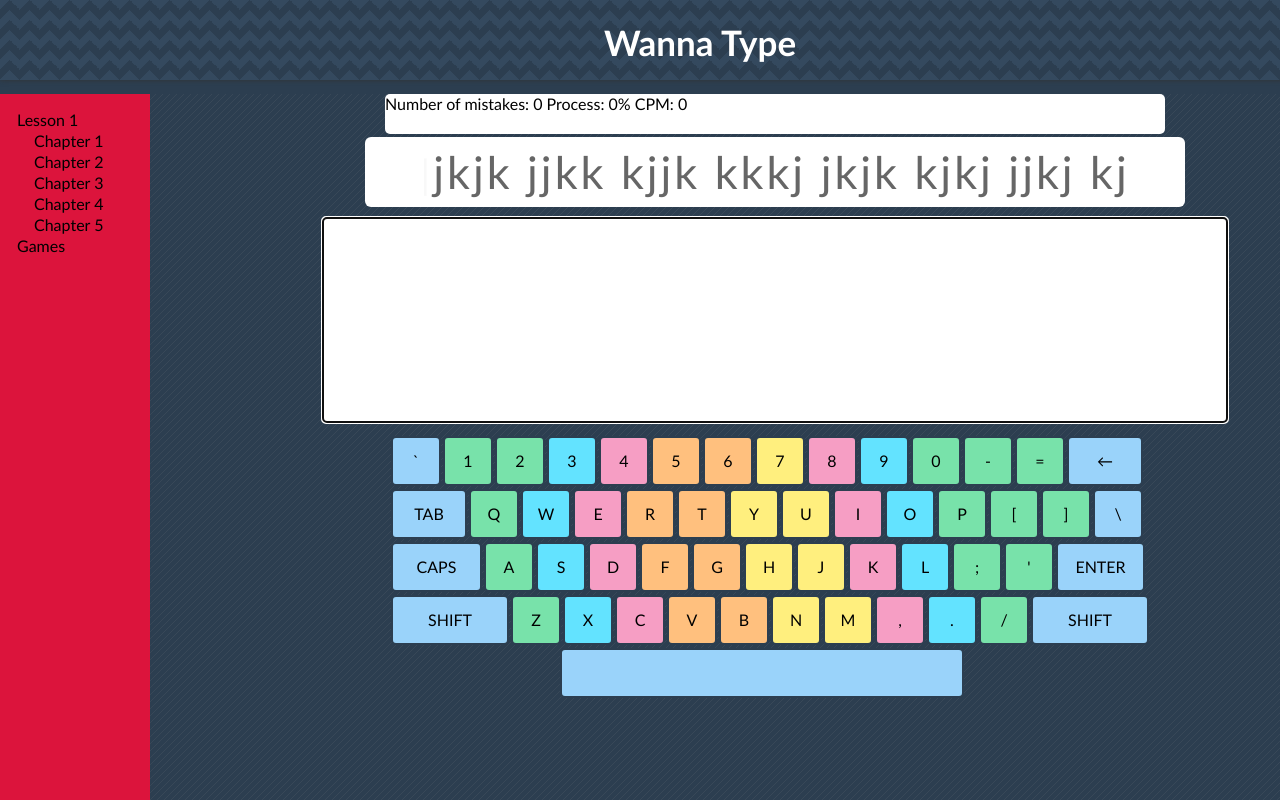
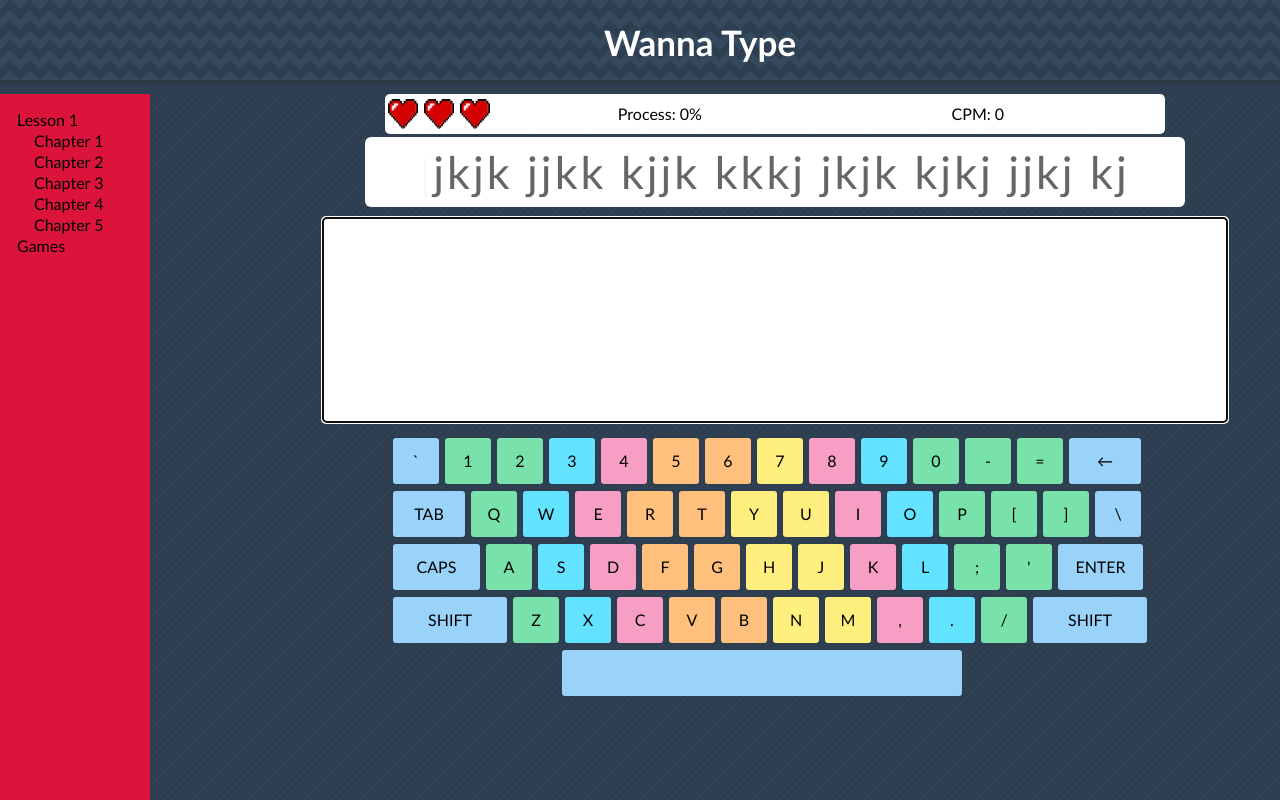
Before and after one commit to Kelly0210/WannaType, a React (Create React App) app: page /training/lesson-1 in a window 1280 px wide. Shown: the top 800 px of the page. Built offline with nearby package versions, Linux system fonts and the light colour scheme.

Commit message:
heart indicator, links, images

```diff
--- a/src/Components/Boards/FinishBoard.jsx
+++ b/src/Components/Boards/FinishBoard.jsx
@@ -3,19 +3,24 @@ import style from './FinishBoard.module.css';
 import reload from '../../assets/img/reload.png';
 import arrowRight from '../../assets/img/arrowRight.png';
 import arrowLeft from '../../assets/img/arrowLeft.png';
+import { Link } from 'react-router-dom';
 
 
 const FinishBoard = (props) => {
+
     const reloadLesson = () => {
         props.reloadLesson();
     }
 
     return (
         <div className={style.boardBox}>
+
         {props.result ? <h2 className={style.result}>Congratulation!</h2> : <h2 className={style.result}>Try again?</h2>}
         <img src={reload} onClick={reloadLesson} className={style.reloadIcon}/>
-        <img className={style.arrowRight} src={arrowRight}/>
-        <img className={style.arrowLeft} src={arrowLeft}/>
+
+        <Link to='training/lesson-1/chapter-1' className={style.arrowLeftBox}><img src={arrowLeft}/></Link>
+        <Link to={props.result ? 'training/lesson-1/chapter-1' : '#'} className={style.arrowRightBox}><img src={arrowRight}/></Link>
+
         </div>
 
     )
--- a/src/Components/Boards/FinishBoard.module.css
+++ b/src/Components/Boards/FinishBoard.module.css
@@ -1,25 +1,45 @@
 .boardBox {
+  display: grid;
+  grid-template-columns: 0.5fr 2.1fr 0.4fr;
+  grid-template-rows: 0.7fr 1.3fr 1fr;
+  gap: 0px 0px;
+  grid-template-areas:
+    "arrowLeft result arrowRight"
+    "arrowLeft reload arrowRight"
+    "arrowLeft tips arrowRight";
+
   width: 1000px;
   height: 500px;
   background-color: white;
   border-radius: 10px;
   position: absolute;
-  top: 25%;
+  top: 28%;
   left: 28%;
   z-index: 1;
 }
 
 .reloadIcon {
+  grid-area: reload;
+  margin: 0 auto;
   width: 200px;
+  opacity: 0.8;
+}
+
+.reloadIcon:hover {
+  opacity: 1;
 }
 
 .result {
+  grid-area: result;
   text-transform: uppercase;
   font-size: 50px;
 }
 
-.arrowRight {
-  float: right;
+.arrowRightBox {
+  grid-area: arrowRight;
+}
+
+.arrowRightBox img {
   height: 480px;
   border-radius: inherit;
   width: 110px;
@@ -27,8 +47,15 @@
   padding: 10px;
 }
 
-.arrowLeft {
-  float: left;
+.arrowRightBox img:hover {
+  opacity: 1;
+}
+
+.arrowLeftBox {
+  grid-area: arrowLeft;
+}
+
+.arrowLeftBox img {
   height: 480px;
   border-radius: inherit;
   width: 110px;
@@ -36,10 +63,6 @@
   padding: 10px;
 }
 
-.arrowLeft:hover {
+.arrowLeftBox img:hover {
   opacity: 1;
 }
-
-.arrowRight:hover {
-  opacity: 1;
-}
--- a/src/Components/Home/Home.jsx
+++ b/src/Components/Home/Home.jsx
@@ -6,7 +6,7 @@ const Home = () => {
     return (
         <div className={style.homeContainer}>
             <p>Hello this is Home page!</p>
-            <p>Start <Link to='/training' className={style.linkHome}>typing</Link></p>
+            <p>Start <Link to='/training/lesson-1/chapter-1' className={style.linkHome}>typing</Link></p>
             </div>
     )
 }
--- a/src/Components/StatusBar/StatusBar.jsx
+++ b/src/Components/StatusBar/StatusBar.jsx
@@ -1,5 +1,6 @@
 import React from 'react';
 import style from './StatusBar.module.css';
+import heart from '../../assets/img/heart.png'
 
 class StatusBar extends React.Component {
 
@@ -7,12 +8,26 @@ class StatusBar extends React.Component {
         super(props)
     }
 
+    componentDidUpdate() {
+        switch (this.props.numberOfMistake) {
+            case 1: document.getElementById('heart-1')?.remove(); break;
+            case 2: document.getElementById('heart-2')?.remove(); break;
+            case 3: document.getElementById('heart-3')?.remove(); break;
+        }
+    }
+
     render() {
+
         return (
             <div className={style.statusBox}>
-                <span>Number of mistakes: {this.props.numberOfMistake}</span>
-                <span> Process: {this.props.percentage}%</span>
-                <span> CPM: {this.props.cpm}</span>
+                {/* <span>Number of mistakes: {this.props.numberOfMistake} </span> */}
+                <img id='heart-1' src={heart} className={style.heart} />
+                <img id='heart-2' src={heart} className={style.heart} />
+                <img id='heart-3' src={heart} className={style.heart} />
+
+                <span className={style.percentageBox}> Process: {this.props.percentage}%</span>
+                <span className={style.cpmBox}> CPM: {this.props.cpm}</span>
+                <div className={style.heart}></div>
             </div>
         )
     }
--- a/src/Components/StatusBar/StatusBar.module.css
+++ b/src/Components/StatusBar/StatusBar.module.css
@@ -1,8 +1,24 @@
 .statusBox {
+    display: flex;
     background-color: white;
     border-radius: 5px;
     width: 780px;
     height: 40px;
     margin: 0 auto;
-    justify-content: space-between;
+    justify-content: space-around;
 }
+
+.heart {
+    width: 30px;
+    padding: 5px 3px;
+}
+
+.percentageBox {
+    margin: 0 auto;
+    line-height: 40px;
+}
+
+.cpmBox {
+    margin: 0 auto;
+    line-height: 40px;
+}
```
Also changed, not shown: src/assets/img/heart.png (added), src/assets/img/reload.png.
